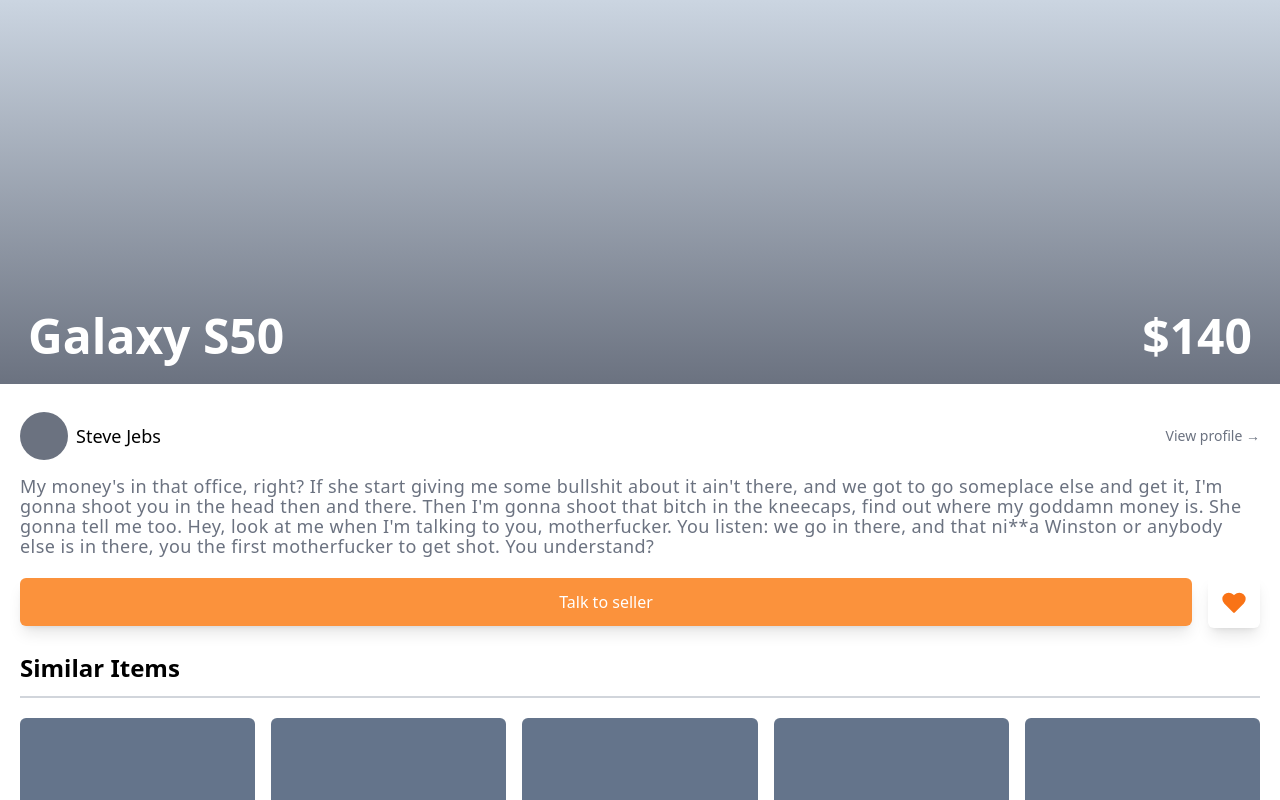
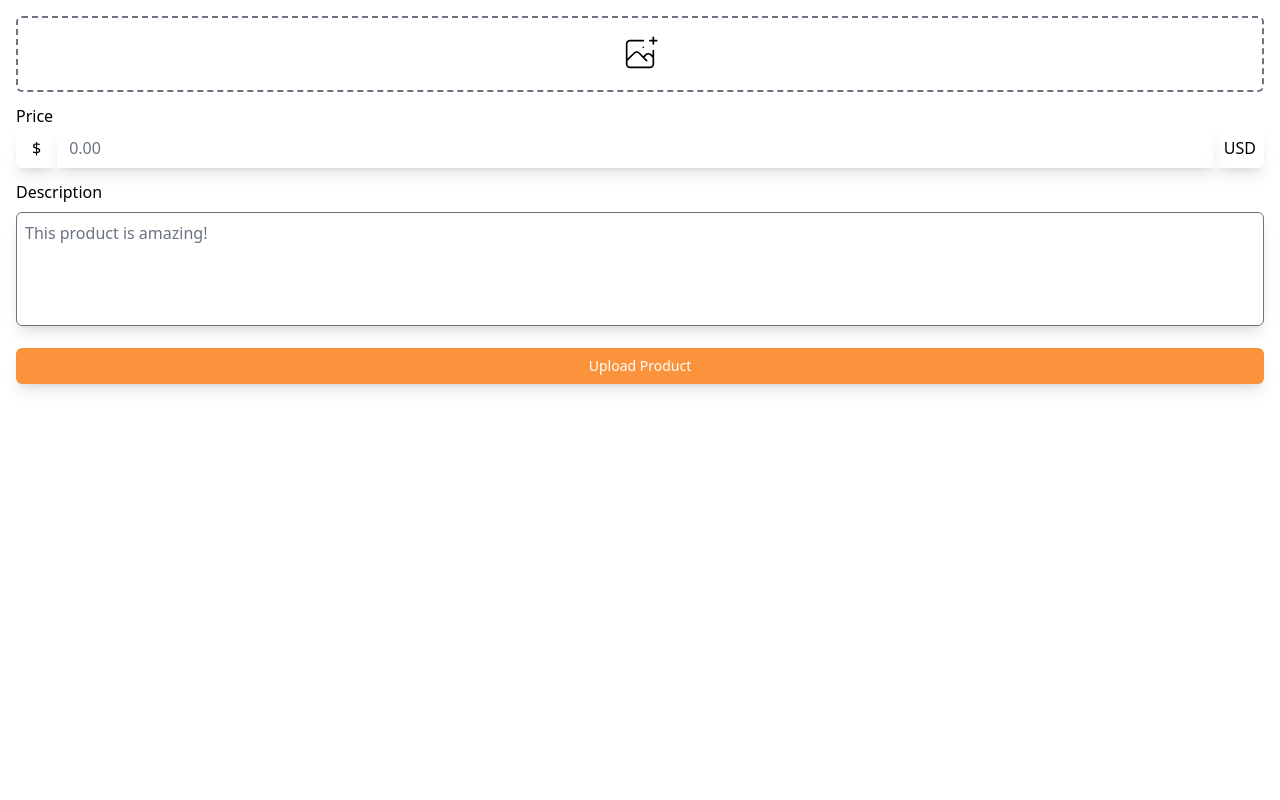
Before and after one commit to cattynip/narrot-market, a Next.js app: page /items/upload in a window 1280 px wide. Shown: the top 800 px of the page. Built offline with nearby package versions, Linux system fonts and the light colour scheme.

Commit message:
5.5 Upload Item

```diff
--- /dev/null
+++ b/pages/items/upload.tsx
@@ -0,0 +1,73 @@
+import type { NextPage } from 'next';
+
+const ItemUpload: NextPage = () => {
+  return (
+    <div className="p-4">
+      <div>
+        <div>
+          <label className="w-full flex items-center justify-center border-2 border-gray-500 border-dashed p-4 rounded-md transition-colors hover:border-orange-500 hover:text-orange-500 cursor-pointer">
+            <svg
+              className="h-10 w-10 cursor-pointer"
+              stroke="currentColor"
+              fill="none"
+              viewBox="0 0 48 48"
+              aria-hidden="true"
+            >
+              <path
+                d="M28 8H12a4 4 0 00-4 4v20m32-12v8m0 0v8a4 4 0 01-4 4H12a4 4 0 01-4-4v-4m32-4l-3.172-3.172a4 4 0 00-5.656 0L28 28M8 32l9.172-9.172a4 4 0 015.656 0L28 28m0 0l4 4m4-24h8m-4-4v8m-12 4h.02"
+                strokeWidth={2}
+                strokeLinecap="round"
+                strokeLinejoin="round"
+              />
+            </svg>
+            <input type="file" className="hidden" />
+          </label>
+        </div>
+      </div>
+      <div>
+        <div className="py-3">
+          <label htmlFor="price" className="cursor-pointer">
+            Price
+          </label>
+          <div className="w-full flex justify-center items-center">
+            <div className="shadow-lg flex justify-center items-center p-2 px-4 rounded-l-md border-r-black">
+              <span>$</span>
+            </div>
+            <div className="w-full">
+              <input
+                type="text"
+                placeholder="0.00"
+                id="price"
+                className="focus:ring-2 focus:ring-offset-2 focus:ring-orange-500  placeholder:transition focus:placeholder:text-transparent transition shadow-lg border-none w-full"
+              />
+            </div>
+            <div className="shadow-lg flex justify-center items-center p-2 border-l-black rounded-r-md">
+              <span>USD</span>
+            </div>
+          </div>
+        </div>
+        <div>
+          <label htmlFor="description" className="cursor-pointer">
+            Description
+          </label>
+          <div>
+            <textarea
+              rows={4}
+              cols={10}
+              id="description"
+              className="w-full resize-none rounded-md focus:border-orange-500 outline-none focus:ring-2 focus:ring-offset-2 focus:ring-orange-500 mt-2 transition placeholder:transition focus:placeholder:text-transparent shadow-lg p-2"
+              placeholder="This product is amazing!"
+            />
+          </div>
+        </div>
+      </div>
+      <div className="mt-4">
+        <button className="text-white bg-orange-400 focus:ring-2 focus:ring-offset-2 focus:ring-orange-500 focus:outline-none w-full py-2 text-sm rounded-md transition hover:bg-orange-500 shadow-lg">
+          Upload Product
+        </button>
+      </div>
+    </div>
+  );
+};
+
+export default ItemUpload;
```
